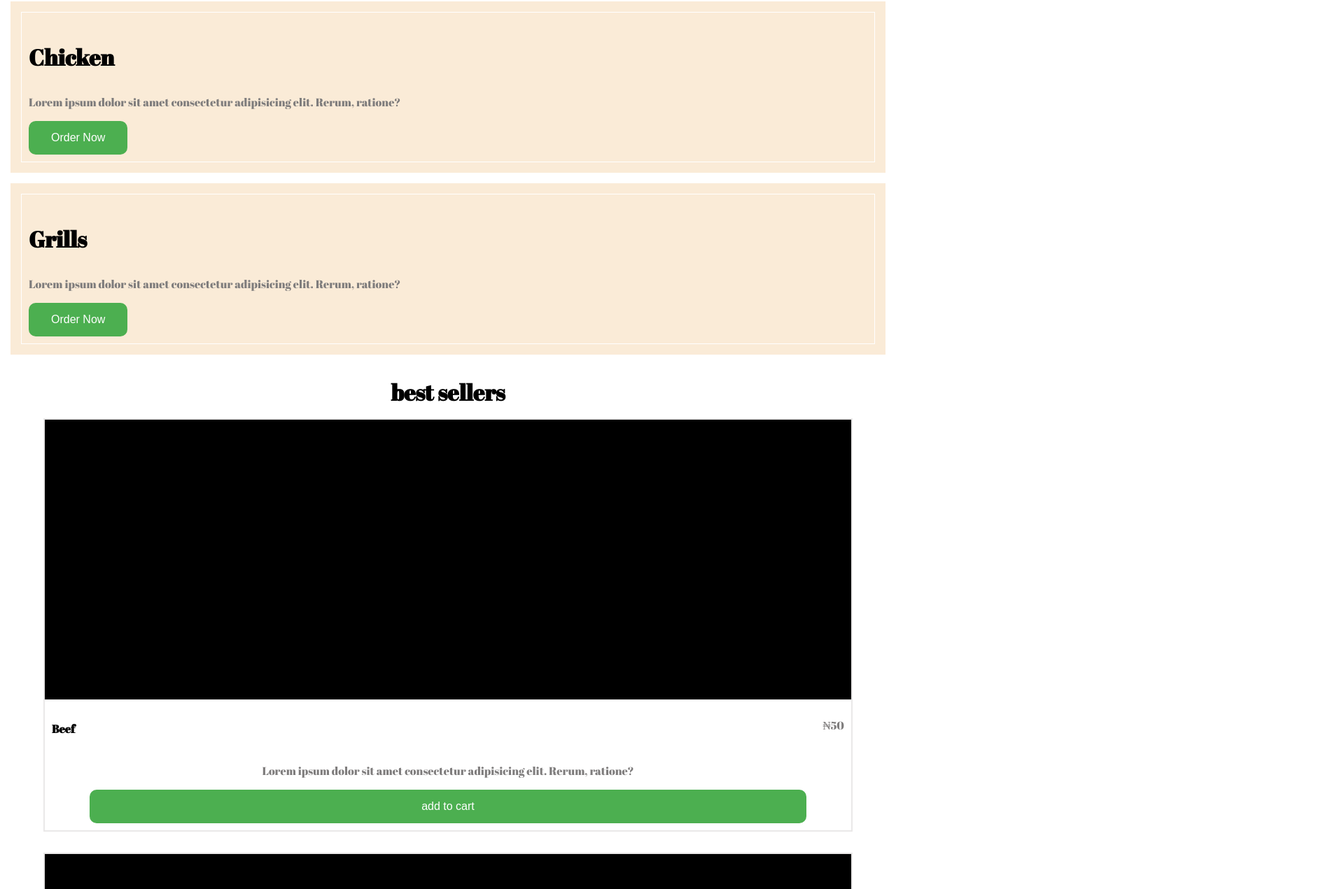
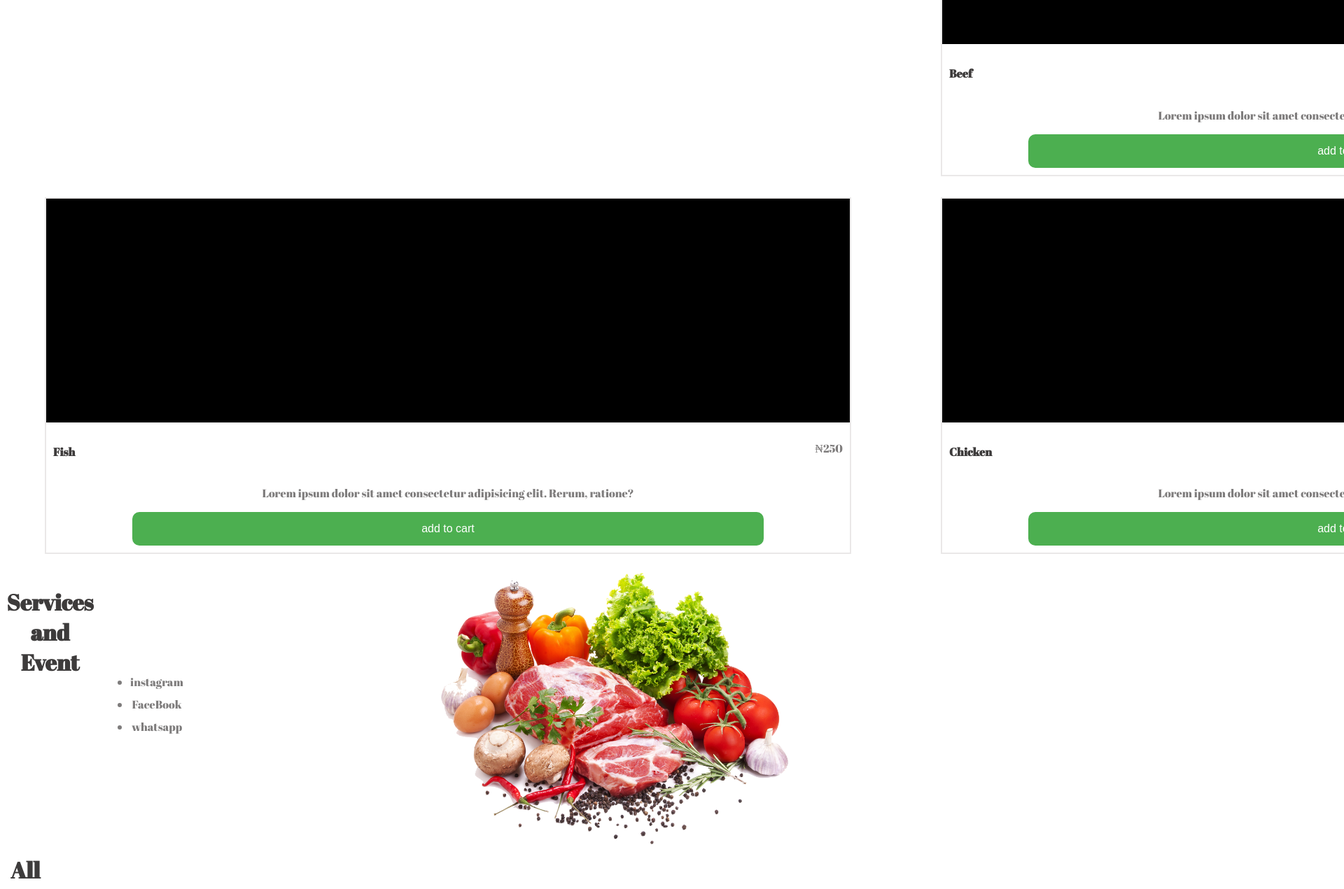
Before and after one commit to Eberechi-uche/acoafarms, a React (Create React App) app: page / in a window 1280 px wide. Shown: the part 1350-2621 px from the top of the page at 70% size, 1920 px wide, since content can reach past the window. Built offline with nearby package versions, Linux system fonts and the light colour scheme.

Commit message:
fix responsiveness

```diff
--- a/public/index.html
+++ b/public/index.html
@@ -14,7 +14,7 @@
       manifest.json provides metadata used when your web app is installed on a
       user's mobile device or desktop. See https://developers.google.com/web/fundamentals/web-app-manifest/
     -->
-    <link rel="manifest" href="%PUBLIC_URL%/manifest.json" />
+    <!-- <link rel="manifest" href="%PUBLIC_URL%/manifest.json" /> -->
     <!--
       Notice the use of %PUBLIC_URL% in the tags above.
       It will be replaced with the URL of the `public` folder during the build.
--- a/src/Routes/Home/NavBar.js
+++ b/src/Routes/Home/NavBar.js
@@ -20,6 +20,19 @@ export function NavBar() {
         </div>
       </nav>
       <Outlet></Outlet>
+      <div className="pd-10 bg-dark">
+        <div>
+          <h4 className="mg-0 white fnt-md">contact</h4>
+          <ul className="mg-0 li-none pd-0">
+            <li>number</li>
+            <li>info@company.com</li>
+            <li>location</li>
+          </ul>
+        </div>
+        <div className="fl fl-center">
+          <p>&copy; copyright 2023 ACOA</p>
+        </div>
+      </div>
     </>
   );
 }
--- a/src/cartegories.styles.scss
+++ b/src/cartegories.styles.scss
@@ -1,11 +1,4 @@
 // General classes
-
-.link {
-  text-decoration: none;
-}
-.link:visited {
-  color: inherit;
-}
 
 // HEAD ---- SECTION
 
@@ -51,11 +44,13 @@ h3 {
 .card {
   border: 2px solid rgba(223, 220, 220, 0.643);
   width: 90vw;
+  height: fit-content;
   margin: 15px;
   .card-image {
-    background-color: aqua;
-    height: 50vh;
-    width: inherit;
+    background-color: rgb(82, 168, 168);
+    height: 40vh;
+    // overflow: hidden;
+    width: 100%;
     .test {
       width: inherit;
       height: inherit;
@@ -101,9 +96,15 @@ h3 {
   border-radius: 10px;
 }
 .btn-fill {
-  min-width: 80vw;
+  min-width: 80%;
 }
 .btn-primary {
   background-color: #4caf50; /* Green */
 }
 // FOOTER SECTION
+@media only screen and (min-width: 600px) {
+  .section-container {
+    display: grid;
+    grid-template-columns: 1fr 1fr 1fr;
+  }
+}
--- a/src/components/component.syles.scss
+++ b/src/components/component.syles.scss
@@ -1,25 +1,89 @@
+// general classes
+// FONT-COLOR
+.fnt-md {
+  font-size: 1.5em;
+}
+.white {
+  color: white;
+}
+.grey {
+  color: rgb(124, 124, 124);
+}
+// BACK-GROUND
+.bg-dark {
+  background-color: black;
+}
+// LAYOUT
 .fl {
   display: flex;
 }
-
+.fl-center {
+  justify-content: center;
+}
 .gr {
   display: grid;
   height: auto;
-  width: 100%;
+  width: 90%;
   place-content: center;
-  ul {
-    display: flex;
-    justify-content: space-around;
-    li {
-      list-style: none;
-      margin: 0 10px;
-    }
-  }
+}
+.li-flex-sp-around {
+  justify-content: space-around;
 }
 
-ul {
-  background-color: beige;
+// MARGINS
+.mg-bottom-5 {
+  margin-bottom: 0;
 }
-li {
-  margin: 0 30px;
+.mg-top-5 {
+  margin-top: 5px;
 }
+.mg-top-15 {
+  margin-top: 15px;
+}
+.mg-bottom-5 {
+  margin: 5px;
+}
+.mg-10 {
+  margin: 10px;
+}
+// PADDING
+.pd-0 {
+  padding: 0;
+}
+.pd-10 {
+  padding: 10px;
+}
+
+// TEXT
+.txt-start {
+  text-align: start;
+}
+// .list-row {
+//   li {
+//     margin: 0 30px;
+//   }
+// }
+// .list-col {
+//   li {
+//     margin: 0;
+//   }
+// }
+// LIST
+.li-none {
+  list-style: none;
+}
+
+.image-container {
+  transform: translateX(20px);
+  width: 90vw;
+  height: 50vh;
+}
+.image-container img {
+  object-fit: contain;
+  width: 90%;
+  height: 100%;
+}
+
+// MEDIA QUERRIES
+// @media only screen and (max-width: 600px) {
+// }
--- a/src/components/footer.js
+++ b/src/components/footer.js
@@ -1,15 +1,51 @@
 import { Layout } from "./Section";
 import "../components/component.syles.scss";
+import imageLg from "../assets/images/beefImage.png";
 
 export default function Footer() {
   return (
     <Layout title={"Services and Event"}>
       <div className="gr">
-        <ul className="fl">
-          <li>instagram</li>
-          <li>FaceBook</li>
-          <li>whatsapp</li>
+        <ul className="li-flex">
+          <li className="mg-10">instagram</li>
+          <li className="mg-10">FaceBook</li>
+          <li className="mg-10">whatsapp</li>
         </ul>
+      </div>
+      <div>
+        <div className="image-container">
+          <img src={imageLg} alt="raw beef and natural spice"></img>
+        </div>
+      </div>
+      <div className="gr txt-start mg-10">
+        <div>
+          <h3 className="mg-bottom-5"> All Natural feeds</h3>
+          <div className=" gr pd-10">
+            <div className="gr-item">
+              <p>
+                Lorem, ipsum dolor sit amet consectetur adipisicing elit. Qui
+                voluptate quaerat accusamus perferendis ratione quae!
+              </p>
+            </div>
+            <div className="gr-item">
+              <ul className="pd-0 li-none">
+                <li className="mg-bottom-5">
+                  Lorem, ipsum dolor sit amet consectetur
+                </li>
+                <li className="mg-bottom-5">
+                  Lorem, ipsum dolor sit amet consectetur
+                </li>
+                <li className="mg-bottom-5">
+                  Lorem, ipsum dolor sit amet consectetur
+                </li>
+                <li className="mg-bottom-5">
+                  Lorem, ipsum dolor sit amet consectetur
+                </li>
+              </ul>
+            </div>
+          </div>
+          <button className="btn btn-primary mg-top-15"> Order Now</button>
+        </div>
       </div>
     </Layout>
   );
--- a/src/index.scss
+++ b/src/index.scss
@@ -1,10 +1,16 @@
+* {
+  box-sizing: border-box;
+}
+
 body {
   margin: 0;
   font-family: "Abril Fatface", cursive;
   -webkit-font-smoothing: antialiased;
   -moz-osx-font-smoothing: grayscale;
+  color: rgb(61, 59, 59);
 }
-p {
+p,
+li {
   color: rgb(126, 124, 124);
 }
 
@@ -12,3 +18,9 @@ code {
   font-family: source-code-pro, Menlo, Monaco, Consolas, "Courier New",
     monospace;
 }
+a {
+  text-decoration: none;
+}
+a:visited {
+  color: inherit;
+}
```
Also changed, not shown: src/assets/images/beefImage.png (added).
